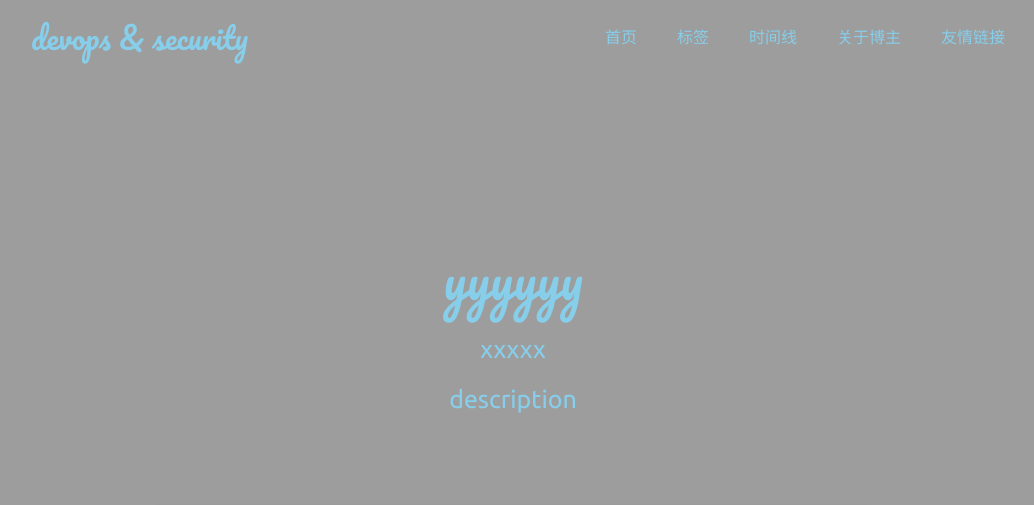
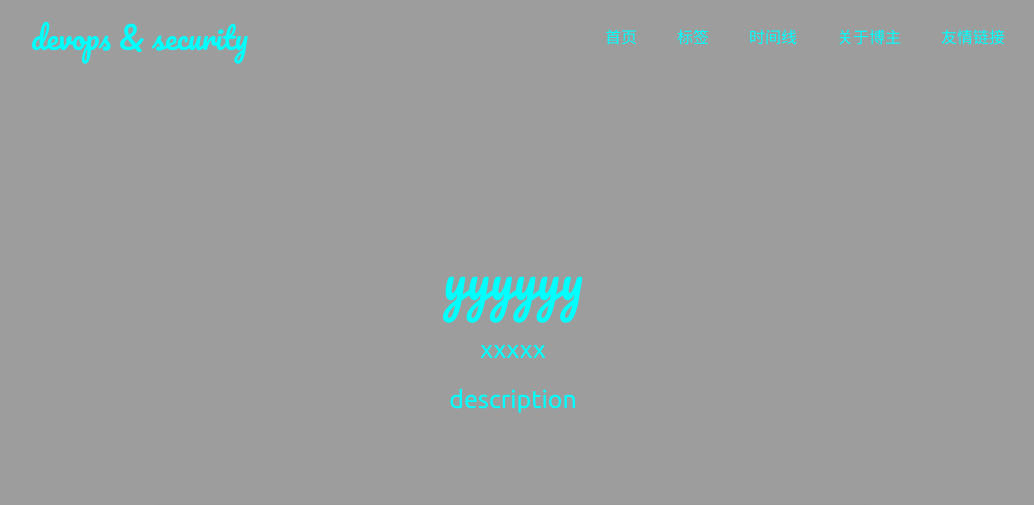
Before and after one commit to e01-cry/e01-cry.github.io, a Jekyll site: the page built from index.html, in a window 1280 px wide. Shown: the top 505 px of the page, without its empty margins (127-1161 px from the left). Built offline with Jekyll 4.4.1, drawn with Linux system fonts in a browser that asks for light colours; grey boxes are pictures that could not be loaded.

Commit message:
update blog

```diff
--- a/assets/css/style.css
+++ b/assets/css/style.css
@@ -39,7 +39,7 @@ a{
     margin-left: 30px;
 }
 .logo a{
-  color: #87CEEB;
+  color: #00FFFF;
   /*display: block;*/
   /*font-family: 'Kaushan Script', cursive;*/
   font-family: Pacifico;
@@ -59,7 +59,7 @@ a{
     line-height: 75px;
 }
 .top-nav li a{
-  color: #87CEEB;
+  color: #00FFFF;
   /*display: block;*/
 }
 .top-nav li a:hover{
@@ -131,7 +131,7 @@ a{
     margin: 0 auto;
     font-size: 50px;
     /*font-weight: 600;*/
-    color: #87CEEB;
+    color: #00FFFF;
     /*font-family: 'Kaushan Script', cursive;*/
     font-family: Pacifico;
 }
@@ -145,7 +145,7 @@ a{
     right: 0;
     margin: 0 auto;
     font-weight: normal;
-    color: #87CEEB;
+    color: #00FFFF;
     font-family: Ubuntu;
     top: 280px;
     font-size: 25px;
@@ -160,7 +160,7 @@ a{
     right: 0;
     margin: 0 auto;
     font-weight: normal;
-    color: #87CEEB;
+    color: #00FFFF;
     font-family: Ubuntu;
     top: 330px;
     font-size: 25px;
@@ -218,15 +218,15 @@ a{
 }
 .post-title{
   font-size: 22px;
-  color: #00DB00;
+  color: #28FF28;
 }
 .post-subtitle{
   font-size:18px;
-  color: #00DB00;
+  color: #28FF28;
 }
 .post-excerpt{
   font-size:18px;
-  color: #00DB00;
+  color: #28FF28;
 }
 .post-tags{
   width: 100%;
@@ -272,7 +272,7 @@ a{
   display: inline-block;
   height: 40px;
   font-size: 16px;
-  color: #00DB00;
+  color: #28FF28;
   float: right;
   margin-right: 20px;
   line-height: 30px;
@@ -303,7 +303,7 @@ a{
   text-align: center;
   -webkit-transition-duration: .5s;
           transition-duration: .5s;
-  color: #87CEEB;
+  color: #00FFFF;
 }
 .page-link:hover{
   background-color: orange;
@@ -484,7 +484,7 @@ a{
   font-size: 18px;
   margin-top: 15px;
   margin-bottom: 10px;
-  color: #00DB00;
+  color: #28FF28;
   font-weight: 400;
 }
 
```
